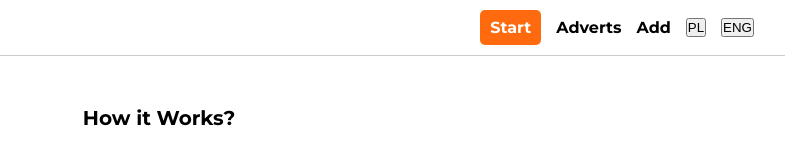
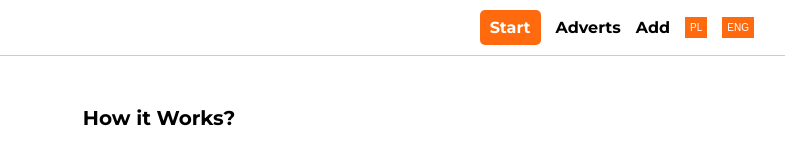
Before and after one commit to 1991Pawel/Adverter, a React (Create React App) app: page / in a window 1280 px wide. Shown: the top 160 px of the page, without its empty margins (481-1266 px from the left). Built offline with nearby package versions, Linux system fonts and the light colour scheme.

Commit message:
create css for langbtn

```diff
--- a/src/components/Navbar/Navbar.module.scss
+++ b/src/components/Navbar/Navbar.module.scss
@@ -39,4 +39,13 @@
     background: #ff6a0e;
     color: #fff;
   }
+  &__langbtn {
+    background-color: transparent;
+    background: #ff6a0e;
+    color: #fff;
+    border: none;
+    cursor: pointer;
+    font-size: 1rem;
+    padding: 0.5rem;
+  }
 }
--- a/src/components/Navbar/Navbar.tsx
+++ b/src/components/Navbar/Navbar.tsx
@@ -45,12 +45,20 @@ const Navbar = () => {
             </NavLink>
           </li>
           <li className={styled.nav__listitem}>
-            <button onClick={() => handleClick('pl')} type="button">
+            <button
+              className={styled.nav__langbtn}
+              onClick={() => handleClick('pl')}
+              type="button"
+            >
               PL
             </button>
           </li>
           <li className={styled.nav__listitem}>
-            <button onClick={() => handleClick('en')} type="button">
+            <button
+              className={styled.nav__langbtn}
+              onClick={() => handleClick('en')}
+              type="button"
+            >
               ENG
             </button>
           </li>
```
